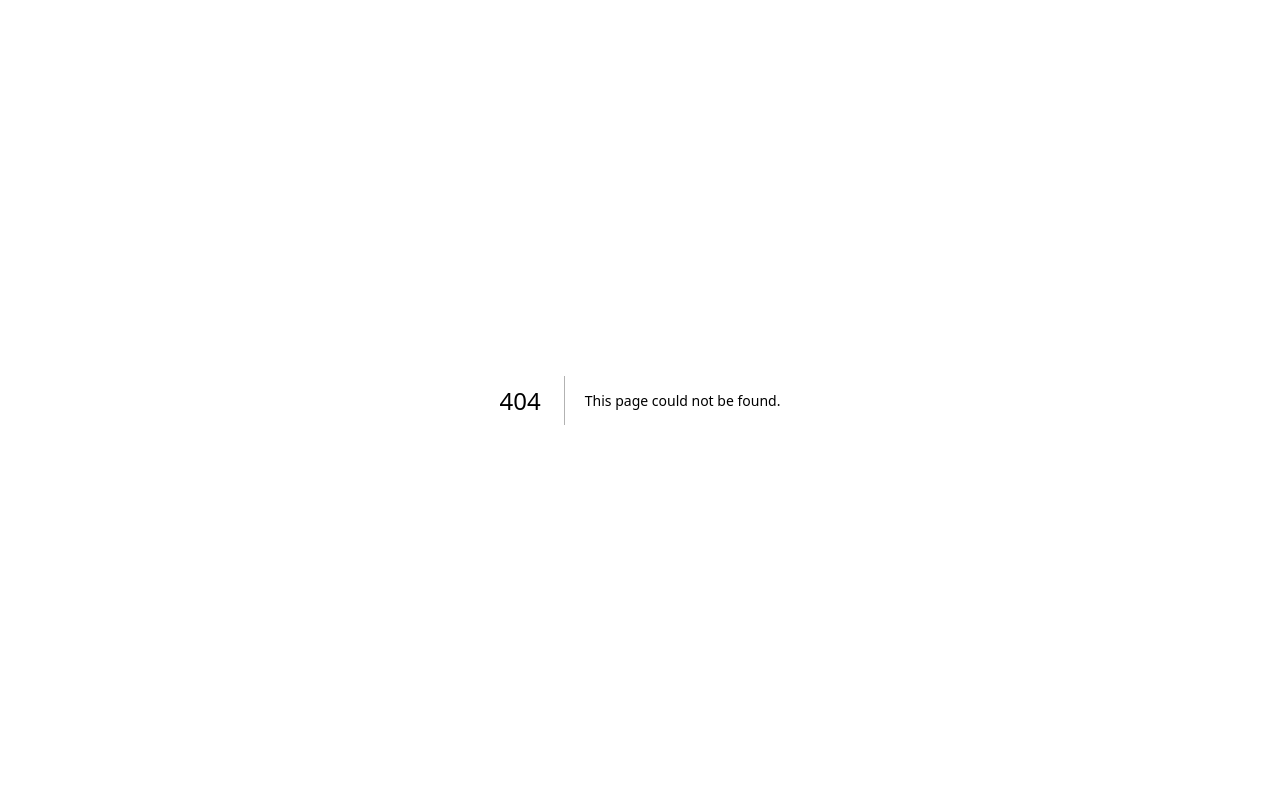
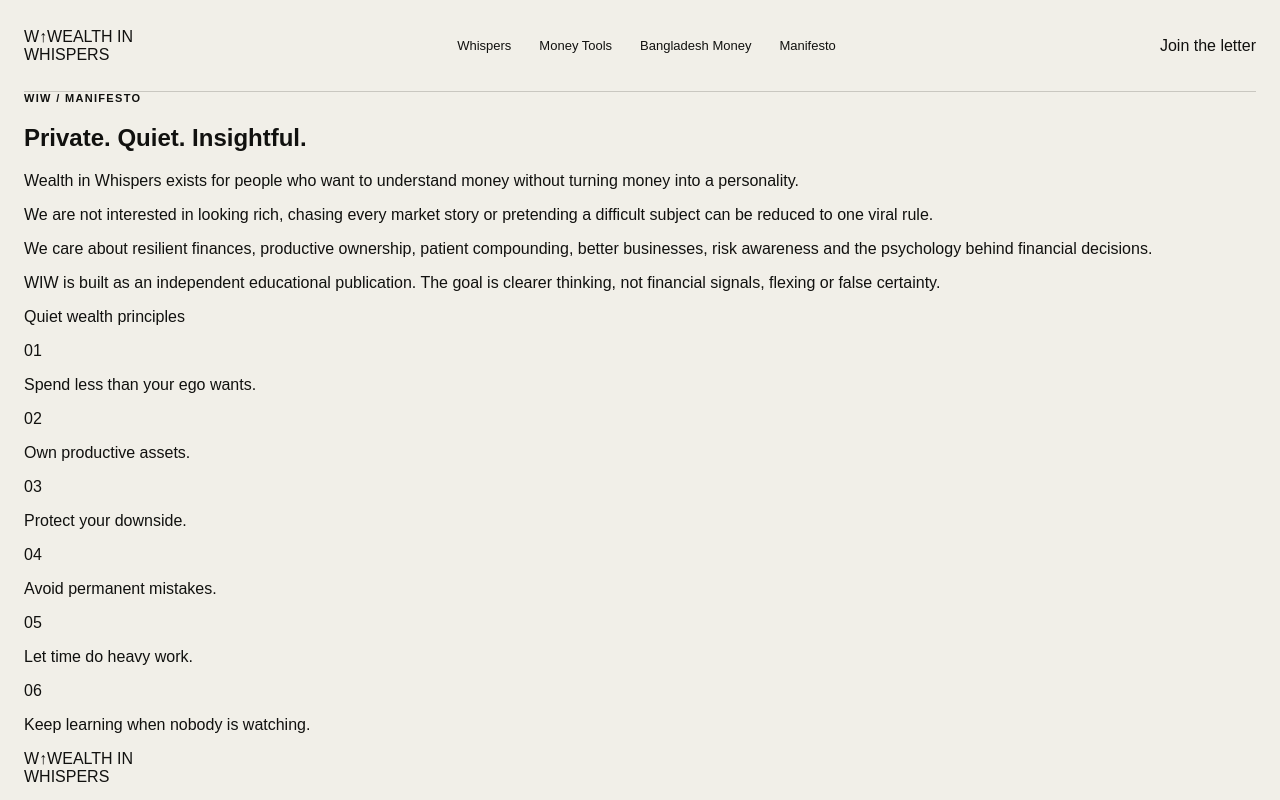
Before and after one commit to 000alimran/wiw, a Next.js app: page /about in a window 1280 px wide. Before the commit this address had no page. Shown: the top 800 px of the page. Built offline with nearby package versions, Linux system fonts and the light colour scheme.

Commit message:
feat: add app/about/page.tsx

```diff
--- /dev/null
+++ b/app/about/page.tsx
@@ -0,0 +1,56 @@
+import type { Metadata } from "next";
+import SiteFooter from "@/components/SiteFooter";
+import SiteHeader from "@/components/SiteHeader";
+import { principles } from "@/lib/content";
+
+export const metadata: Metadata = {
+  title: "Manifesto",
+  description: "The thinking behind Wealth in Whispers.",
+};
+
+export default function AboutPage() {
+  return (
+    <main>
+      <SiteHeader />
+      <section className="page-hero shell manifesto-hero">
+        <p className="eyebrow">WIW / Manifesto</p>
+        <h1>Private. Quiet. Insightful.</h1>
+        <p className="page-intro">
+          Wealth in Whispers exists for people who want to understand money
+          without turning money into a personality.
+        </p>
+      </section>
+
+      <section className="manifesto-copy shell">
+        <p className="manifesto-lead">
+          We are not interested in looking rich, chasing every market story or
+          pretending a difficult subject can be reduced to one viral rule.
+        </p>
+        <div className="manifesto-columns">
+          <p>
+            We care about resilient finances, productive ownership, patient
+            compounding, better businesses, risk awareness and the psychology
+            behind financial decisions.
+          </p>
+          <p>
+            WIW is built as an independent educational publication. The goal is
+            clearer thinking, not financial signals, flexing or false certainty.
+          </p>
+        </div>
+      </section>
+
+      <section className="principles-block">
+        <div className="shell">
+          <p className="mini-label">Quiet wealth principles</p>
+          {principles.map((principle, index) => (
+            <div className="principle-line" key={principle}>
+              <span>0{index + 1}</span>
+              <p>{principle}</p>
+            </div>
+          ))}
+        </div>
+      </section>
+      <SiteFooter />
+    </main>
+  );
+}
```
